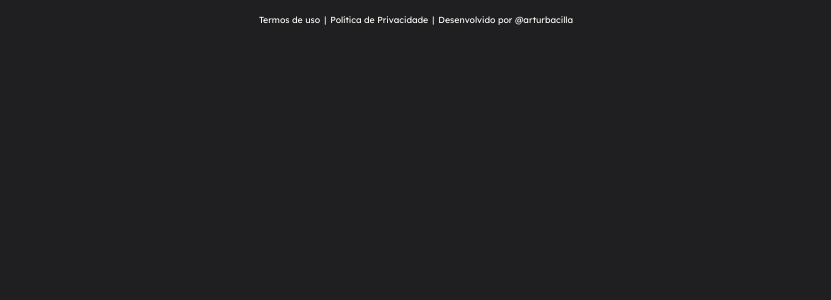
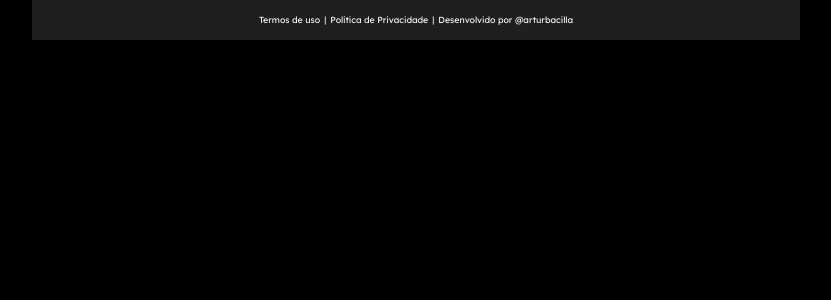
Before and after one commit to arturbacilla/pocoesdevolupia-landingpage, a Next.js app: page / in a window 1280 px wide. Shown: the top 300 px of the page, without its empty margins (224-1055 px from the left). Built offline with nearby package versions, Linux system fonts and the light colour scheme.

Commit message:
style: :art: Adjusted large screens header

```diff
--- a/src/app/globals.css
+++ b/src/app/globals.css
@@ -52,13 +52,15 @@
   --content-size: calc(100dvh - var(--header-height) + var(--footer-size));
   --header-img-size: calc(var(--header-height) * 0.75);
   --headerless-content: calc(100vh - var(--footer-size));
+  --lg-side-margin: calc((100vw - var(--lg-width))/2);
 }
 
 :root {
   --radius: 0.625rem;
   --header-height: 41dvh;
-  --lg-width: 80vw;
   --footer-size: 5vh;
+  --lg-width: 60vw;
+  --lg-header-height: 39dvh;
   --background: oklch(0.2369 0.004 308.27);
   --foreground: oklch(0.2576 0.004 308.27);
   --input: oklch(0.9823 0.0069 88.64); /* FBF9F4 */
--- a/src/app/lancamento/page.tsx
+++ b/src/app/lancamento/page.tsx
@@ -11,7 +11,7 @@ export default function Lancamento() {
       <Header />
       <div
         id="sections-box"
-        className="flex flex-col mt-[var(--header-height)] min-h-full! w-[100%]! snap-y! snap-proximity! bg-foreground"
+        className="flex flex-col mt-[var(--header-height)] lg:mt-[var(--lg-header-height)] min-h-full! w-[100%]! snap-y! snap-proximity! bg-foreground"
       >
         <Programa/>
         <Entregaveis />
--- a/src/app/layout.tsx
+++ b/src/app/layout.tsx
@@ -27,9 +27,9 @@ export default function RootLayout({
 	children: React.ReactNode;
 }>) {
 	return (
-		<html lang="en" className="no-scrollbar ">
+		<html lang="en" className="no-scrollbar lg:w-[var(--lg-width)]! lg:ml-[var(--lg-side-margin)]">
 			<body
-				className={`${lexend.className} antialiased text-primary-foreground bg-background select-none`}
+				className={`${lexend.className} antialiased text-primary-foreground bg-background lg:bg-black select-none`}
 			>
 				{children}
 				<Footer />
--- a/src/components/Formulario.tsx
+++ b/src/components/Formulario.tsx
@@ -65,9 +65,9 @@ export default function Formulario() {
 		<Form {...form}>
 			<form
 				onSubmit={form.handleSubmit(onSubmit)}
-				className="grid grid-cols-5 grid-rows-2 gap-x-1 gap-y-2 w-full"
+				className="grid grid-cols-5 grid-rows-2 lg:grid-rows-[1fr_auto_1fr] gap-x-1 gap-y-2 w-full"
 			>
-				<div className="col-span-3">
+				<div className="col-span-3 lg:col-start-1 lg:row-start-1">
 					<FormField
 						control={form.control}
 						name="email"
@@ -80,7 +80,7 @@ export default function Formulario() {
 						)}
 					/>
 				</div>
-				<div className="relative h-full! w-full! col-span-2 col-start-4 ">
+				<div className="relative h-full! w-full! col-span-2 col-start-4 lg:col-start-1 lg:col-span-3 lg:row-start-3">
 					<div
 						className={`absolute inline-flex h-full! w-full! ${scrollProgress > 70 && "animate-ping"} rounded-full bg-primary opacity-75`}
 					/>
@@ -91,7 +91,7 @@ export default function Formulario() {
 						INSCREVER
 					</Button>
 				</div>
-				<div className="col-span-5 row-start-2">
+				<div className="col-span-5 row-start-2 lg:col-start-1 lg:col-span-3">
 					<FormField
 						control={form.control}
 						name="gdpr"
--- a/src/components/Header.tsx
+++ b/src/components/Header.tsx
@@ -7,15 +7,15 @@ import Formulario from "./Formulario";
 export const Header: React.FC = () => {
 
 	return (
-		<header className="fixed top-0 left-0 w-full h-[var(--header-height)] z-50 bg-background/100 flex flex-row shadow-sm shadow-card items-end">
+		<header className="fixed top-0 left-0 w-full lg:w-[var(--lg-width)] lg:ml-[var(--lg-side-margin)] h-[var(--header-height)] lg:h-[var(--lg-header-height)] z-50 bg-background/100 flex flex-row border-b-1 border-b-card items-end">
 			<div
 				id="header-text"
-				className="absolute h-full w-[100%] flex flex-col justify-evenly px-[1rem]"
+				className="absolute h-full w-[100%] flex flex-col justify-evenly lg:justify-start lg:gap-[1rem] px-[1rem] lg:py-[1rem]"
 			>
-				<h1 className="text-primary! font-black text-[100%] text-center w-full">
+				<h1 className="text-primary! font-black text-[100%] lg:text-[175%] text-center w-full lg:w-[70%]">
 					TENHA UMA VIDA SEXUAL PRAZEROSA E SEM CULPA DEPOIS DOS 50 ANOS.
 				</h1>
-				<div className="flex flex-col max-w-[75%] gap-[0.5rem] text-[80%]!">
+				<div className="flex flex-col max-w-[75%] lg:max-w-[60%] text-justify gap-[0.5rem] text-[100%]!">
 					<span>POÇÕES DE VOLÚPIA - O Círculo do Prazer Feminino 50+</span>
 					<h2>
 						Uma jornada e um clube secreto EXCLUSIVO para mulheres que desejam
@@ -32,7 +32,7 @@ export const Header: React.FC = () => {
 			</div>
 			<div
 				id="header-image"
-				className="fixed z-[-1] right-[-20%] h-[var(--header-img-size)] w-[var(--header-img-size)] justify-end opacity-50"
+				className="fixed z-[-1] right-[-20%] lg:right-[var(--lg-side-margin)] h-[var(--header-img-size)] w-[var(--header-img-size)] lg:h-[var(--lg-header-height)] lg:w-[var(--lg-header-height)] justify-end opacity-50 lg:opacity-100"
 			>
 				<Image
 					src={`${process.env.NEXT_PUBLIC_IMG_CDN}/${process.env.NEXT_PUBLIC_APP_HASH}/lurdinha-style-final.svg`}
```
